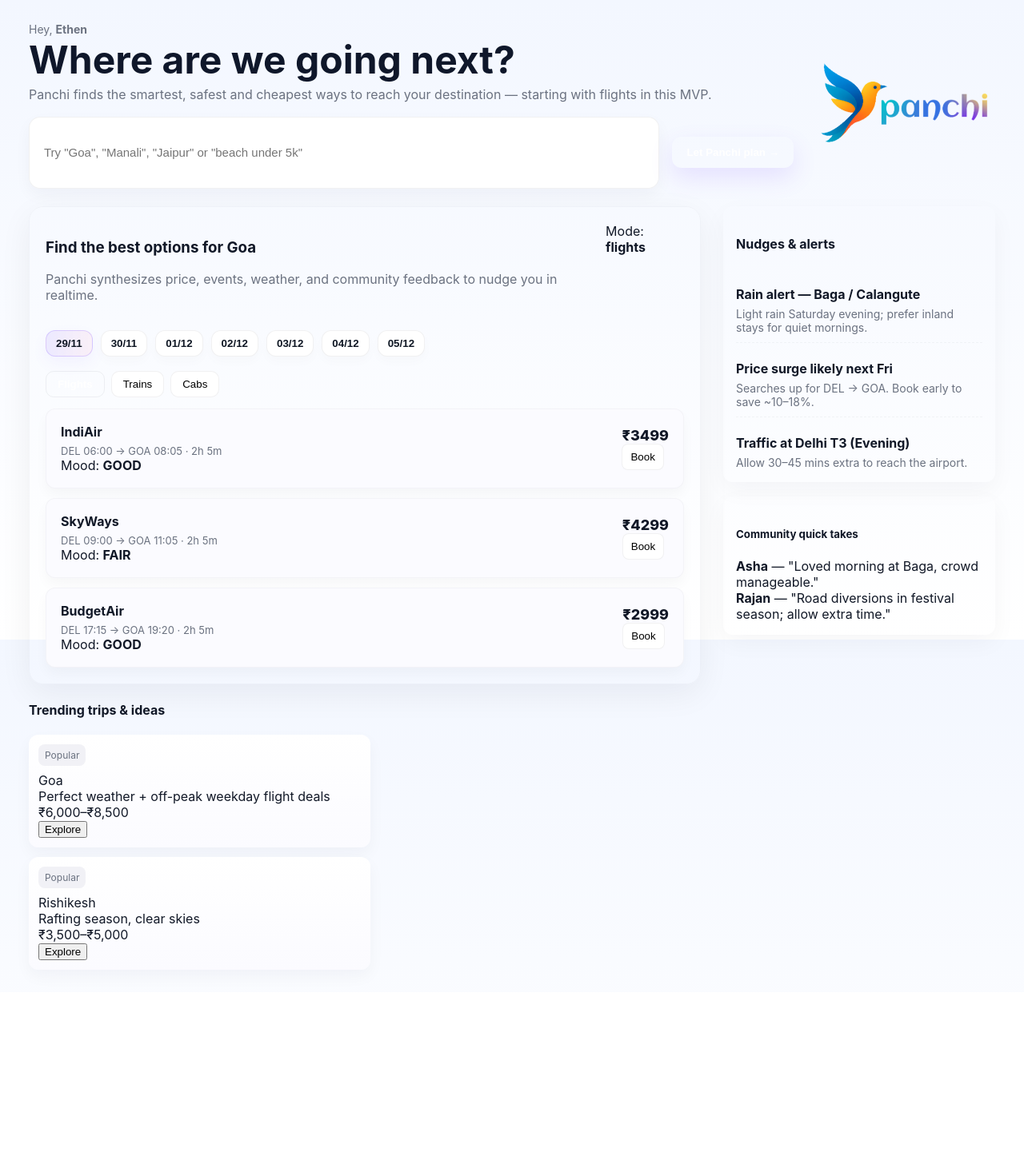
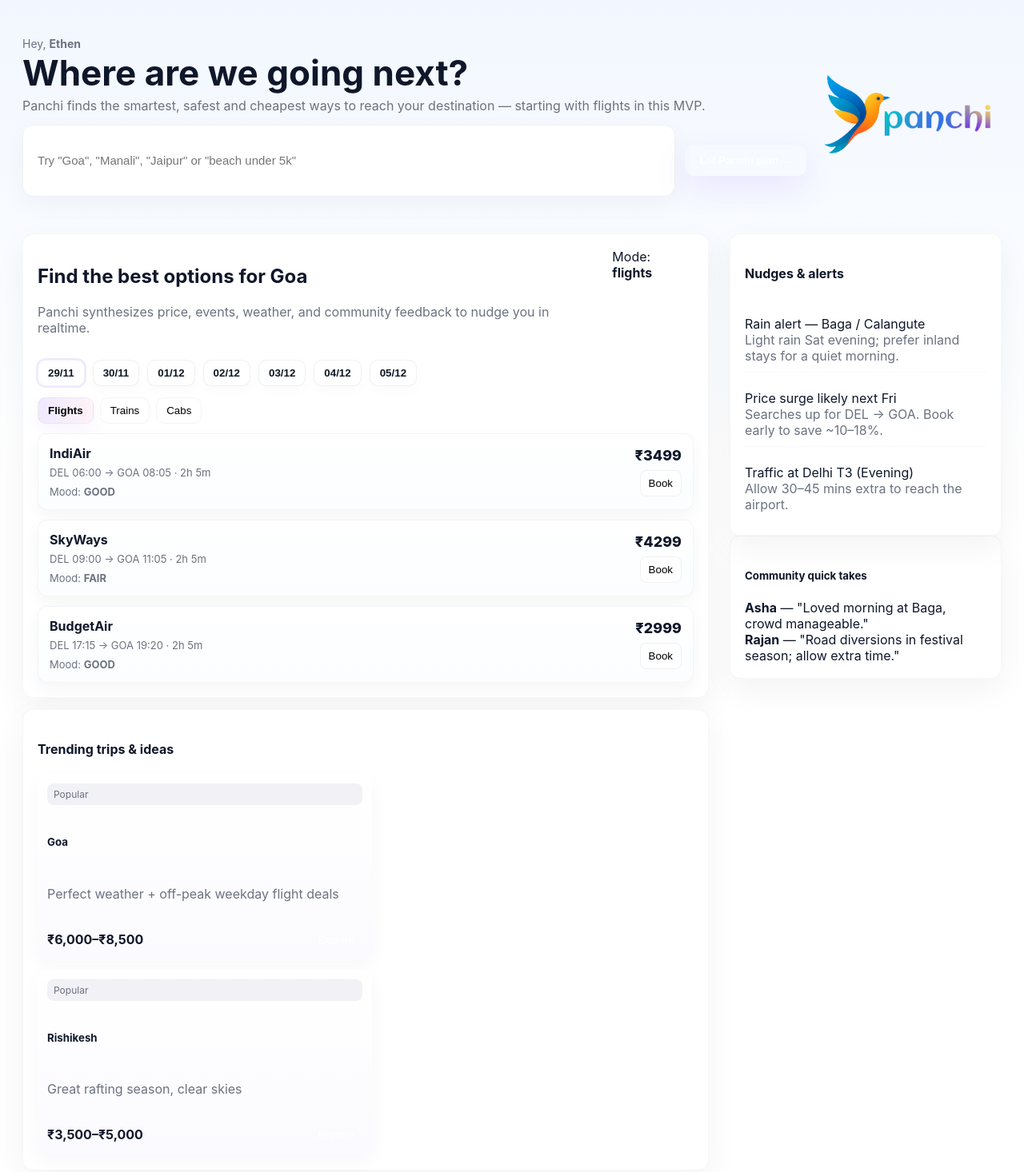
Before and after one commit to anil2941985/panchi-app, a Next.js app: page / in a window 1280 px wide. Shown: the top 1466 px of the page at 80% size. Before the commit the page ends 1241 px from the top, so only its background shows below. Built offline with nearby package versions, Linux system fonts and the light colour scheme.

Commit message:
Update index.js

```diff
--- a/pages/index.js
+++ b/pages/index.js
@@ -9,19 +9,14 @@
 ];
 
 const nudges = [
-  { id: 1, title: "Rain alert — Baga / Calangute", text: "Light rain Saturday evening; prefer inland stays for quiet mornings." },
+  { id: 1, title: "Rain alert — Baga / Calangute", text: "Light rain Sat evening; prefer inland stays for a quiet morning." },
   { id: 2, title: "Price surge likely next Fri", text: "Searches up for DEL → GOA. Book early to save ~10–18%." },
   { id: 3, title: "Traffic at Delhi T3 (Evening)", text: "Allow 30–45 mins extra to reach the airport." },
 ];
 
-const trending = [
-  { id: "t1", title: "Goa", subtitle: "Perfect weather + off-peak weekday flight deals", priceRange: "₹6,000–₹8,500" },
-  { id: "t2", title: "Rishikesh", subtitle: "Rafting season, clear skies", priceRange: "₹3,500–₹5,000" },
-];
-
 export default function Home() {
   const [search, setSearch] = useState("");
-  const [mode, setMode] = useState("flights"); // flights | trains | cabs
+  const [mode, setMode] = useState("flights");
   const [selectedDateIndex, setSelectedDateIndex] = useState(0);
 
   const dateChips = useMemo(() => {
@@ -30,80 +25,58 @@
     for (let i = 0; i < 7; i++) {
       const d = new Date(today);
       d.setDate(today.getDate() + i);
-      out.push({
-        key: i,
-        label: d.toLocaleDateString("en-GB", { month: "2-digit", day: "2-digit" }),
-      });
+      out.push({ key: i, label: d.toLocaleDateString("en-GB", { month: "2-digit", day: "2-digit" }) });
     }
     return out;
   }, []);
-
-  const results = useMemo(() => {
-    if (mode === "flights") return sampleResults;
-    if (mode === "trains") {
-      return [
-        { id: "t1", title: "Konkan Kanya Express · 10111", subtitle: "18:20 → 09:15 · 14h 55m", price: "₹1100" },
-        { id: "t2", title: "Jan Shatabdi Express · 12051", subtitle: "13:20 → 03:40 · 14h 20m", price: "₹1350" },
-      ];
-    }
-    return [
-      { id: "c1", title: "Local Taxi", subtitle: "ETA: 10 min · Rating: ★ 4.6", price: "₹220" },
-      { id: "c2", title: "Ola Mini", subtitle: "ETA: 12 min · Rating: ★ 4.4", price: "₹249" },
-    ];
-  }, [mode]);
 
   return (
     <>
       <Head>
         <title>Panchi — Where are we going next?</title>
-        <meta name="description" content="Panchi finds cheapest, safest and smartest ways to travel." />
+        <meta name="viewport" content="width=device-width,initial-scale=1" />
       </Head>
 
-      <main className="page">
-        <header className="hero">
+      <div className="page">
+        <header className="top-hero">
+          <div className="hero-inner">
             <div className="hero-left">
-            <div className="greet">Hey, <strong>Ethen</strong></div>
-            <h1 className="headline">Where are we going next?</h1>
-            <p className="subhead">Panchi finds the smartest, safest and cheapest ways to reach your destination — starting with flights in this MVP.</p>
+              <div className="small">Hey, <strong>Ethen</strong></div>
+              <h1 className="main-title">Where are we going next?</h1>
+              <p className="subtitle">Panchi finds the smartest, safest and cheapest ways to reach your destination — starting with flights in this MVP.</p>
 
               <div className="search-row">
                 <input
-                aria-label="Where to?"
+                  className="search-input"
                   placeholder='Try "Goa", "Manali", "Jaipur" or "beach under 5k"'
                   value={search}
                   onChange={(e) => setSearch(e.target.value)}
-                className="search-input"
                 />
-              <button className="cta" onClick={() => alert("Mock: Let Panchi plan")}>Let Panchi plan →</button>
+                <button className="btn-gradient" onClick={() => alert("Mock: Let Panchi plan")}>Let Panchi plan →</button>
               </div>
             </div>
 
             <div className="hero-right">
-            {/* If you have panchi-logo.png in public/, it will show; otherwise logo area stays blank */}
+              {/* logo: replace /panchi-logo.png with your actual public asset if present */}
               <img src="/panchi-logo.png" alt="Panchi logo" className="logo" />
+            </div>
           </div>
         </header>
 
-        <section className="content">
-          <div className="left-col">
+        <main className="container">
+          <section className="left-col">
             <div className="panel">
-              <div className="panel-header">
+              <div className="panel-head">
                 <div>
-                  <h3>Find the best options for <span className="dest">{search || "Goa"}</span></h3>
-                  <p className="panel-sub">Panchi synthesizes price, events, weather, and community feedback to nudge you in realtime.</p>
+                  <h2>Find the best options for <span className="dest">{search || "Goa"}</span></h2>
+                  <p className="muted">Panchi synthesizes price, events, weather, and community feedback to nudge you in realtime.</p>
                 </div>
-                <div className="mode-meta">Mode: <strong>{mode}</strong></div>
+                <div className="mode-tag">Mode: <strong>{mode}</strong></div>
               </div>
 
-              <div className="chips">
+              <div className="date-chips">
                 {dateChips.map((d, i) => (
-                  <button
-                    key={d.key}
-                    className={`chip ${selectedDateIndex === i ? "active" : ""}`}
-                    onClick={() => setSelectedDateIndex(i)}
-                  >
-                    {d.label}
-                  </button>
+                  <button key={d.key} className={`chip ${i === selectedDateIndex ? "active" : ""}`} onClick={() => setSelectedDateIndex(i)}>{d.label}</button>
                 ))}
               </div>
 
@@ -113,112 +86,126 @@
                 <button className={`tab ${mode === "cabs" ? "active" : ""}`} onClick={() => setMode("cabs")}>Cabs</button>
               </div>
 
-              <div className="results" role="list">
-                {results.map((r) => (
-                  <div key={r.id} className="result-item" role="listitem">
-                    {/* Inline card UI — used instead of importing PriceCard */}
-                    <div className="card">
-                      <div className="card-left">
-                        <div className="card-title">{r.title}</div>
-                        <div className="card-sub">{r.subtitle}</div>
-                        {r.mood && <div className="mood">Mood: <strong>{r.mood}</strong></div>}
+              <div className="results">
+                {sampleResults.map((r) => (
+                  <article key={r.id} className="result-card">
+                    <div>
+                      <div className="title">{r.title}</div>
+                      <div className="meta">{r.subtitle}</div>
+                      <div className="mood">Mood: <strong>{r.mood}</strong></div>
                     </div>
-                      <div className="card-right">
+                    <div className="price-col">
                       <div className="price">{r.price}</div>
                       <button className="book">Book</button>
                     </div>
-                    </div>
-                  </div>
+                  </article>
                 ))}
               </div>
             </div>
 
-            <div className="trending">
+            <div className="trending panel">
               <h4>Trending trips & ideas</h4>
-              <div className="trending-grid">
-                {trending.map((t) => (
-                  <div className="trend" key={t.id}>
-                    <div className="trend-header"><div className="tag">Popular</div></div>
-                    <div className="trend-body">
-                      <div className="trend-title">{t.title}</div>
-                      <div className="trend-sub">{t.subtitle}</div>
+              <div className="trend-grid">
+                <div className="trend-card">
+                  <div className="badge">Popular</div>
+                  <h5>Goa</h5>
+                  <p className="muted">Perfect weather + off-peak weekday flight deals</p>
+                  <div className="bottom"><strong>₹6,000–₹8,500</strong><button className="small-btn">Explore</button></div>
                 </div>
-                    <div className="trend-footer">
-                      <div className="price-range">{t.priceRange}</div>
-                      <button className="explore">Explore</button>
-                    </div>
-                  </div>
-                ))}
+
+                <div className="trend-card">
+                  <div className="badge">Popular</div>
+                  <h5>Rishikesh</h5>
+                  <p className="muted">Great rafting season, clear skies</p>
+                  <div className="bottom"><strong>₹3,500–₹5,000</strong><button className="small-btn">Explore</button></div>
                 </div>
               </div>
             </div>
+          </section>
 
           <aside className="right-col">
-            <div className="nudges">
+            <div className="panel nudges">
               <h4>Nudges & alerts</h4>
-              {nudges.map((n) => (
+              {nudges.map(n => (
                 <div key={n.id} className="nudge">
                   <div className="nudge-title">{n.title}</div>
-                  <div className="nudge-text">{n.text}</div>
+                  <div className="nudge-text muted">{n.text}</div>
                 </div>
               ))}
             </div>
 
-            <div className="community">
+            <div className="panel community">
               <h5>Community quick takes</h5>
               <div className="take"><strong>Asha</strong> — "Loved morning at Baga, crowd manageable."</div>
               <div className="take"><strong>Rajan</strong> — "Road diversions in festival season; allow extra time."</div>
             </div>
           </aside>
-        </section>
         </main>
+      </div>
 
       <style jsx>{`
-        :root {
-          --bg: #f6f8ff;
-          --card-bg: #fff;
-          --muted: #6b7280;
-          --accent-from: #7c4dff;
-          --accent-to: #ff68a1;
+        :root{
+          --accent-from:#7c4dff;
+          --accent-to:#ff68a1;
+          --muted:#6b7280;
+          --card:#ffffff;
         }
-        .page { min-height:100vh; background:linear-gradient(180deg,var(--bg)0%,#fff60%); padding:28px 36px; font-family:Inter,system-ui,-apple-system,Segoe UI,Roboto,Arial; }
-        .hero { display:flex; gap:32px; align-items:center; margin-bottom:22px; }
-        .hero-left { flex:1; }
-        .greet { font-size:14px; color:var(--muted); margin-bottom:6px; }
-        .headline { font-size:48px; line-height:1.02; margin:0 0 8px 0; color:#0f172a; }
-        .subhead { color:var(--muted); margin:0 0 18px 0; }
-        .search-row { display:flex; gap:16px; align-items:center; width:100%; }
-        .search-input { flex:1; border-radius:14px; border:1px solid rgba(16,24,40,0.06); padding:16px 18px; font-size:15px; box-shadow:0 8px 20px rgba(16,24,40,0.04); outline:none; }
-        .cta { background:linear-gradient(90deg,var(--accent-from),var(--accent-to)); color:white; border:none; padding:12px 18px; border-radius:12px; font-weight:700; cursor:pointer; box-shadow:0 12px 30px rgba(124,77,255,0.14); }
-        .hero-right .logo { width:220px; height:auto; object-fit:contain; }
-        .content { display:grid; grid-template-columns:1fr 340px; gap:28px; }
-        .panel { background:var(--card-bg); border-radius:18px; padding:20px; box-shadow:0 12px 40px rgba(16,24,40,0.06); }
-        .panel-header { display:flex; justify-content:space-between; align-items:flex-start; gap:20px; }
-        .panel-sub { color:var(--muted); margin-top:4px; }
-        .chips { display:flex; gap:10px; margin:18px 0; flex-wrap:wrap; }
-        .chip { border-radius:12px; padding:8px 12px; border:1px solid rgba(16,24,40,0.06); background:#fff; font-weight:600; cursor:pointer; }
-        .chip.active { background:linear-gradient(90deg, rgba(124,77,255,0.1), rgba(255,104,161,0.08)); border-color:rgba(124,77,255,0.22); box-shadow:0 8px 20px rgba(124,77,255,0.06); }
-        .tabs { display:flex; gap:8px; margin-bottom:14px; }
-        .tab { padding:8px 14px; border-radius:10px; border:1px solid rgba(16,24,40,0.06); background:white; cursor:pointer; }
-        .tab.active { background:linear-gradient(90deg,var(--accent-from),var(--accent-to)); color:white; font-weight:700; }
-        .results { display:flex; flex-direction:column; gap:12px; margin-top:8px; }
-        .card { display:flex; justify-content:space-between; align-items:center; padding:18px; background:#fbfbff; border-radius:12px; border:1px solid rgba(16,24,40,0.03); box-shadow:0 8px 16px rgba(16,24,40,0.03); }
-        .card-title { font-weight:700; font-size:16px; margin-bottom:6px; }
-        .card-sub { color:var(--muted); font-size:13px; }
-        .price { font-weight:800; font-size:18px; }
-        .book { border-radius:8px; padding:8px 10px; border:1px solid rgba(16,24,40,0.06); background:white; cursor:pointer; }
-        .trending { margin-top:20px; }
-        .trending-grid { display:flex; gap:12px; flex-wrap:wrap; }
-        .trend { background:linear-gradient(180deg,#fff,#fbfbff); border-radius:12px; padding:12px; width:48%; box-shadow:0 8px 20px rgba(16,24,40,0.04); }
-        .tag { display:inline-block; background:#f1f1f6; padding:6px 8px; border-radius:8px; font-size:12px; color:var(--muted); margin-bottom:8px; }
-        .right-col { position:relative; }
-        .nudges, .community { background:var(--card-bg); padding:16px; border-radius:12px; box-shadow:0 10px 30px rgba(16,24,40,0.04); margin-bottom:18px; }
-        .nudge { border-bottom:1px dashed rgba(16,24,40,0.04); padding:10px 0; }
-        .nudge:last-child { border-bottom:none; padding-bottom:0; }
-        .nudge-title { font-weight:700; margin-bottom:6px; }
-        .nudge-text { color:var(--muted); font-size:14px; }
-        @media (max-width:980px) { .content { grid-template-columns: 1fr; } .hero { flex-direction: column; align-items: stretch; gap:18px; } .hero-right { display:flex; justify-content:flex-end; } .hero-right .logo { width:160px; } }
-        @media (max-width:480px) { .headline { font-size:30px; } .search-input { padding:12px; } .trend { width:100% } }
+        .page { font-family:Inter, system-ui, -apple-system, "Segoe UI", Roboto, "Helvetica Neue", Arial; background:linear-gradient(180deg, #f2f7ff 0%, #fff 40%); min-height:100vh; padding:28px; color:#0f172a; }
+        .top-hero{ padding:18px 0 28px; }
+        .hero-inner{ display:flex; align-items:center; gap:20px; }
+        .hero-left{ flex:1; max-width:980px; }
+        .small{ color:var(--muted); margin-bottom:6px; font-size:14px; }
+        .main-title{ font-size:44px; margin:0 0 8px; line-height:1.02; }
+        .subtitle{ color:var(--muted); margin:0 0 14px; }
+        .search-row{ display:flex; gap:12px; align-items:center; margin-top:8px; }
+        .search-input{ flex:1; padding:16px 18px; border-radius:14px; border:1px solid rgba(15,23,42,0.06); font-size:15px; box-shadow:0 10px 30px rgba(16,24,40,0.04); }
+        .btn-gradient{ background:linear-gradient(90deg,var(--accent-from),var(--accent-to)); color:#fff; border:none; padding:12px 18px; border-radius:12px; font-weight:700; cursor:pointer; box-shadow:0 14px 40px rgba(124,77,255,0.12); }
+        .hero-right .logo{ width:220px; height:auto; object-fit:contain; }
+
+        .container{ display:grid; grid-template-columns: 1fr 340px; gap:26px; margin-top:18px; }
+        .panel{ background:var(--card); border-radius:14px; padding:18px; box-shadow:0 14px 40px rgba(15,23,42,0.05); }
+        .panel-head{ display:flex; justify-content:space-between; align-items:flex-start; gap:12px; }
+        .muted{ color:var(--muted); }
+
+        .date-chips{ display:flex; gap:10px; margin:14px 0; flex-wrap:wrap; }
+        .chip{ border-radius:10px; padding:8px 12px; border:1px solid rgba(15,23,42,0.06); background:#fff; cursor:pointer; font-weight:600; }
+        .chip.active{ background:transparent; outline:2px solid rgba(124,77,255,0.12); box-shadow:inset 0 1px 0 rgba(255,255,255,0.6); }
+
+        .tabs{ display:flex; gap:8px; margin-bottom:12px; }
+        .tab{ padding:8px 12px; border-radius:10px; background:#fff; border:1px solid rgba(15,23,42,0.04); cursor:pointer; }
+        .tab.active{ background:linear-gradient(90deg, rgba(124,77,255,0.12), rgba(255,104,161,0.08)); font-weight:700; box-shadow:0 8px 20px rgba(124,77,255,0.06); }
+
+        .results{ display:flex; flex-direction:column; gap:12px; margin-top:8px; }
+        .result-card{ display:flex; justify-content:space-between; align-items:center; padding:14px; border-radius:12px; border:1px solid rgba(13,25,50,0.04); background:linear-gradient(180deg,#fff,#fbfdff); }
+        .title{ font-weight:700; font-size:16px; }
+        .meta{ color:var(--muted); margin-top:6px; font-size:13px; }
+        .mood{ margin-top:8px; color:var(--muted); font-size:13px; }
+
+        .price-col{ text-align:right; display:flex; flex-direction:column; gap:8px; align-items:flex-end; }
+        .price{ font-weight:800; font-size:18px; }
+        .book{ border-radius:8px; padding:8px 10px; border:1px solid rgba(15,23,42,0.06); background:white; cursor:pointer; }
+
+        .trending{ margin-top:14px; }
+        .trend-grid{ display:flex; gap:12px; margin-top:10px; flex-wrap:wrap; }
+        .trend-card{ width:48%; padding:12px; border-radius:12px; background:linear-gradient(180deg,#fff,#fbfbff); box-shadow:0 8px 24px rgba(15,23,42,0.03); }
+        .badge{ background:#f1f1f6; display:inline-block; padding:6px 8px; border-radius:8px; font-size:12px; margin-bottom:8px; color:var(--muted); }
+        .bottom{ display:flex; justify-content:space-between; align-items:center; margin-top:10px; }
+        .small-btn{ border-radius:8px; padding:6px 10px; border:none; background:linear-gradient(90deg,var(--accent-from),var(--accent-to)); color:#fff; cursor:pointer; }
+
+        .right-col .nudges .nudge{ padding:10px 0; border-bottom:1px dashed rgba(15,23,42,0.03); }
+        .right-col .nudges .nudge:last-child{ border-bottom:none; }
+
+        /* responsiveness */
+        @media (max-width:1000px){
+          .container{ grid-template-columns: 1fr; }
+          .hero-inner{ flex-direction:column; align-items:flex-start; }
+          .hero-right{ align-self:flex-end; }
+        }
+        @media (max-width:520px){
+          .main-title{ font-size:28px; }
+          .hero-right .logo{ width:140px; }
+          .trend-card{ width:100% }
+        }
       `}</style>
     </>
   );
```
Lines whose indentation alone changed are shown as unchanged.
